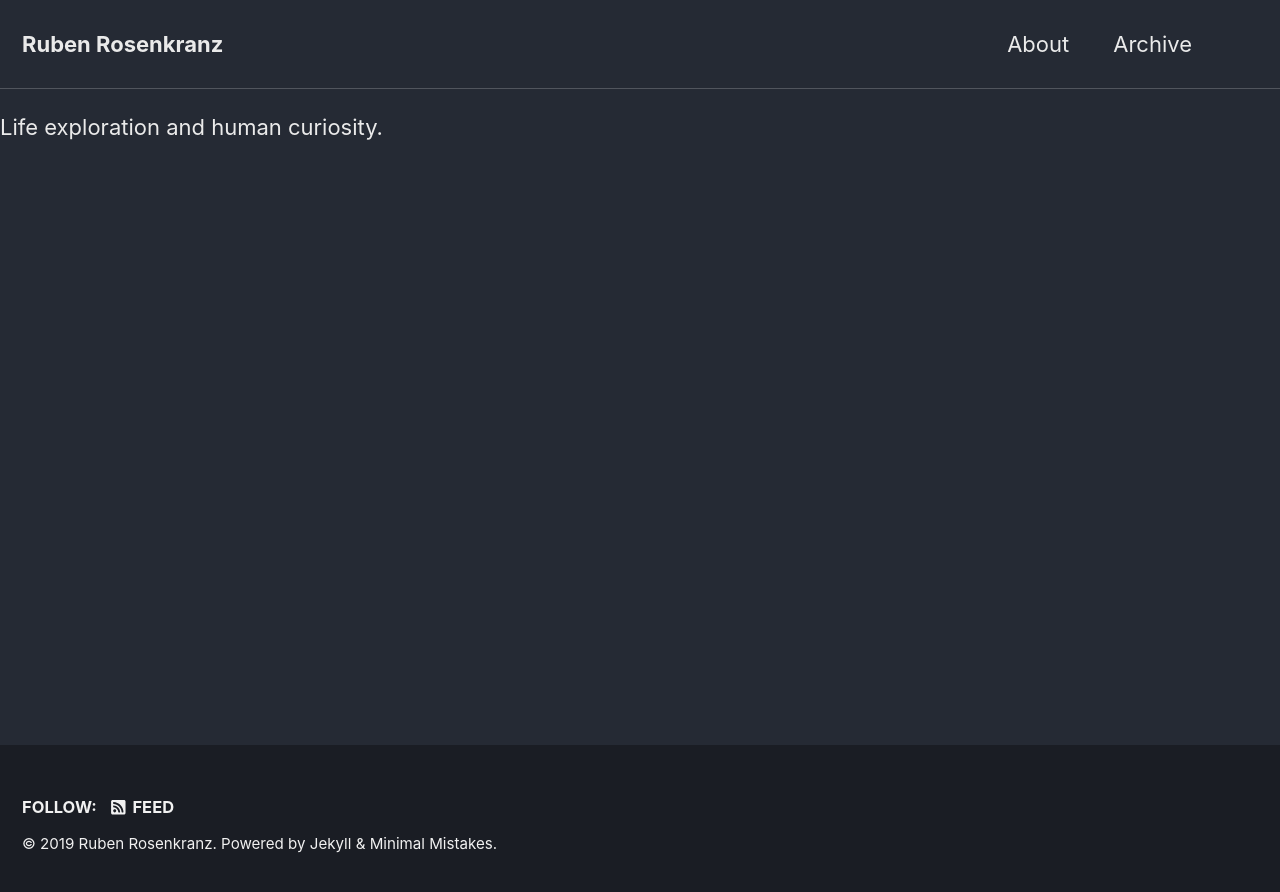
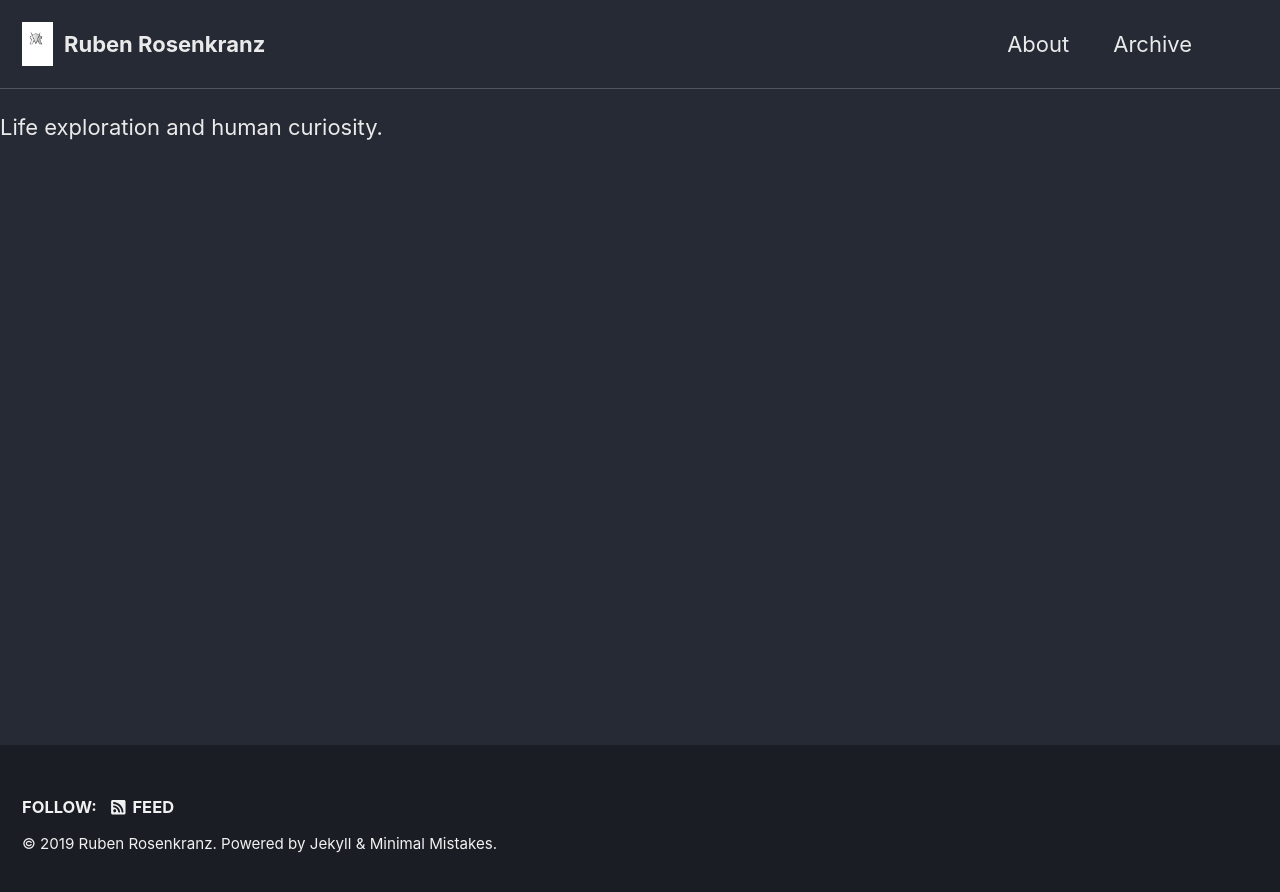
Before and after one commit to rubenkranz/rubenkranz.github.io, a Jekyll site: the page built from _pages/about.md, in a window 1280 px wide. Shown: the top 892 px of the page. Built offline with Jekyll 4.4.1, drawn with Linux system fonts in a browser that asks for light colours; cached includes are drawn as plain includes; nearby versions of some CDN libraries; our own code applies the rules of GitHub Pages for plain Markdown files.

Commit message:
added logo

```diff
--- a/_config.yml
+++ b/_config.yml
@@ -24,7 +24,7 @@ url                      : https://rubenkranz.github.io # the base hostname & pr
 baseurl                  : # the subpath of your site, e.g. "/blog"
 repository               : rubenkranz/rubenkranz # GitHub username/repo-name e.g. "mmistakes/minimal-mistakes"
 teaser                   : # path of fallback teaser image, e.g. "/assets/images/500x300.png"
-logo                     : # path of logo image to display in the masthead, e.g. "/assets/images/88x88.png"
+logo                     : "/images/logo.jpg" # path of logo image to display in the masthead, e.g. "/assets/images/88x88.png"
 masthead_title           : # overrides the website title displayed in the masthead, use " " for no title
 # breadcrumbs            : false # true, false (default)
 words_per_minute         : 200
--- a/index.html
+++ b/index.html
@@ -2,5 +2,5 @@
 layout: home
 author_profile: true
 header:
-  image: "/images/cchaude.jpg"
+  image: "/images/first.jpg"
 ---
```
Also changed, not shown: images/logo.jpg (added), 2 other files.
